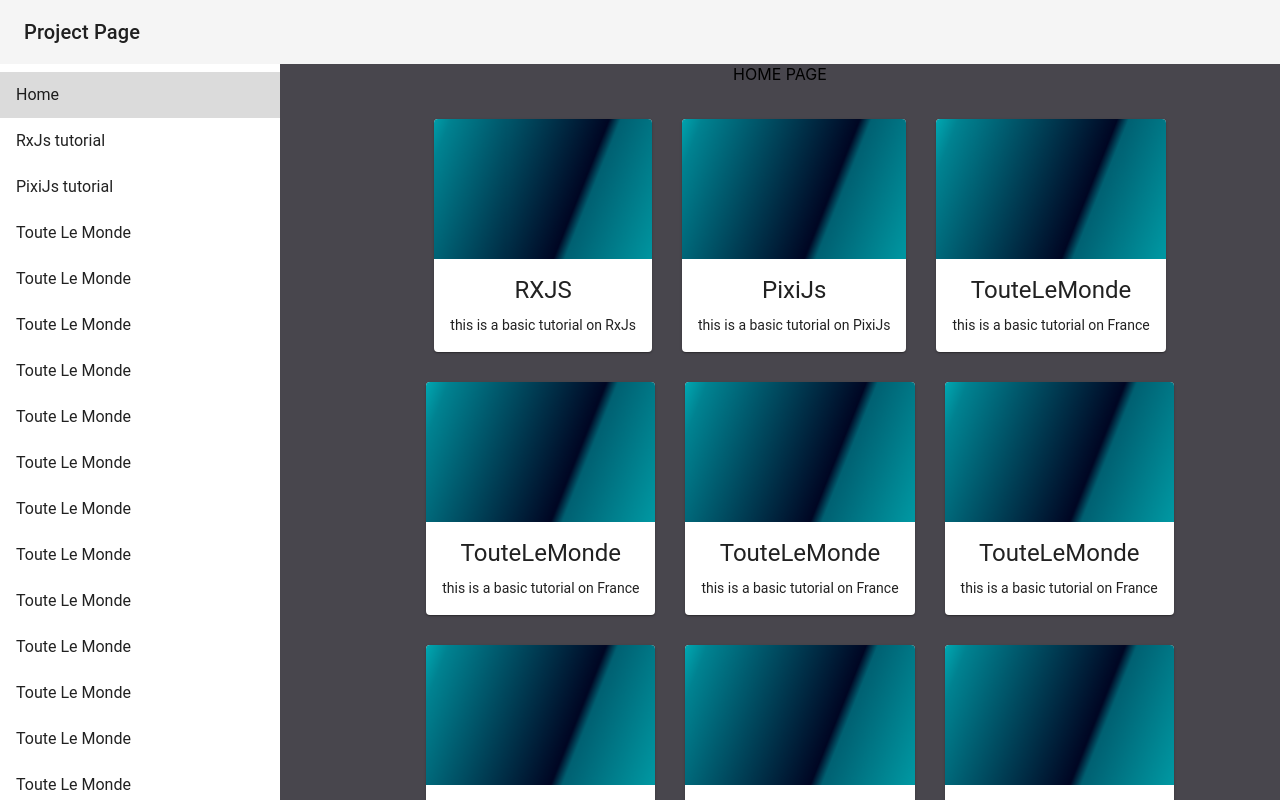
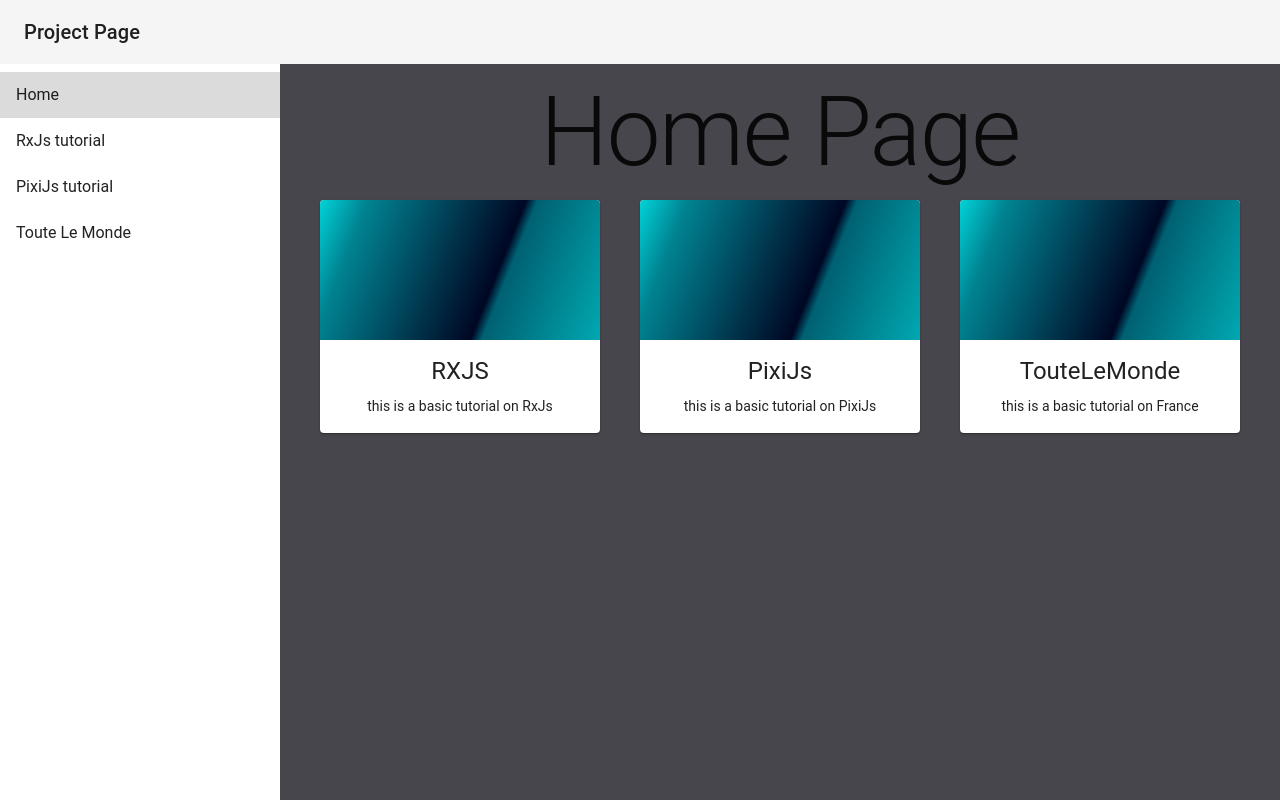
Before and after one commit to bwilson-bw/Project-page, a React (Create React App) app: page / in a window 1280 px wide. Built offline with nearby package versions, Linux system fonts and the light colour scheme.

Commit message:
Sort styling for app layout add routes through configuration

```diff
--- a/src/App.js
+++ b/src/App.js
@@ -3,6 +3,7 @@
 import AppHeader from "./components/AppHeader";
 import AppSidebar from "./components/AppSidebar";
 import Home from "./Home";
+import Projects from "./projects";
 
 import "./App.css";
 
@@ -18,7 +19,7 @@
             <div className="AppContentInnerWrapper">
               <Switch>
                 <Route exact path="/" component={Home} />
-                <Route path="/projects" component={Address} />
+                <Route path="/projects" component={Projects} />
                 <Route path="*" component={NotFound} />
               </Switch>
             </div>
@@ -29,7 +30,6 @@
   }
 }
 
-const Address = () => <div>We are located at 555 Jackson St.</div>;
 const NotFound = () => <div>Page not FOUND 404..........</div>;
 
 export default App;
--- a/src/Home.js
+++ b/src/Home.js
@@ -1,16 +1,20 @@
 import React from "react";
 import ProjectCard from "./components/ProjectCard";
 import projectConfiguration from "./projects/projectConfiguration";
+import Typography from "@material-ui/core/Typography";
+import { withStyles } from "@material-ui/core/styles";
 import "./css/homepage.css";
+
+const styles = theme => ({});
 
 class Home extends React.Component {
   render() {
     return (
       <div className="home-body">
-        HOME PAGE
+        <Typography variant="h1">Home Page</Typography>
         <div className="home-card-body">
-          {projectConfiguration.map(project => (
-            <div className="home-card">
+          {projectConfiguration.map((project, key) => (
+            <div className="home-card" key={key}>
               <ProjectCard {...project} />
             </div>
           ))}
@@ -20,4 +24,4 @@
   }
 }
 
-export default Home;
+export default withStyles(styles)(Home);
--- a/src/components/AppSidebar.js
+++ b/src/components/AppSidebar.js
@@ -4,17 +4,15 @@
 import List from "@material-ui/core/List";
 import ListItem from "@material-ui/core/ListItem";
 import ListItemText from "@material-ui/core/ListItemText";
-import ListSubheader from "@material-ui/core/ListSubheader";
 import { Link } from "react-router-dom";
 import projectConfiguration from "../projects/projectConfiguration";
 
 const styles = theme => ({
   root: {
-    width: "100%",
-    maxWidth: 280,
+    width: "280px",
     backgroundColor: theme.palette.background.paper,
     position: "relative",
-    overflow: "auto",
+    overflow: "scroll",
     height: "100vh"
   },
   linkStyle: {
@@ -47,7 +45,11 @@
             </ListItem>
           </Link>
           {projectConfiguration.map((project, key) => (
-            <Link to={project.routeId} className={classes.linkStyle}>
+            <Link
+              to={`/projects${project.routeId}`}
+              className={classes.linkStyle}
+              key={key}
+            >
               <ListItem
                 button
                 selected={this.state.selectedIndex === key + 1}
--- a/src/components/ProjectCard.js
+++ b/src/components/ProjectCard.js
@@ -11,7 +11,8 @@
 
 const styles = {
   card: {
-    maxWidth: 345
+    minWidth: "250px",
+    width: "100%"
   },
   media: {
     height: 140
@@ -24,7 +25,7 @@
 function ProjectCard(props) {
   const { classes, title, description, id, routeId } = props;
   return (
-    <Link to={routeId} className={classes.linkStyle}>
+    <Link to={`/projects${routeId}`} className={classes.linkStyle}>
       <Card className={classes.card}>
         <CardActionArea>
           <CardMedia
--- a/src/css/homepage.css
+++ b/src/css/homepage.css
@@ -1,14 +1,18 @@
 .home-card-body {
     width: 100%;
-    margin: 20px;
     display: flex;
     flex-direction: row;
     flex-wrap: wrap;
-    flex-flow: center;
     align-items: center;
-    justify-content: center;
+    justify-content: space-evenly;
 }
 
 .home-card {
-    margin: 15px;
+    margin: 20px;
+    flex: 1 1 250px;
 }
+
+.home-body {
+    padding: 20px;
+    margin-bottom: 64px;
+}
--- /dev/null
+++ b/src/projects/index.js
@@ -0,0 +1,15 @@
+import React from "react";
+import { Route } from "react-router-dom";
+import projectConfiguration from "./projectConfiguration";
+
+function Projects({ match }) {
+  return projectConfiguration.map(project => (
+    <Route
+      exact
+      path={`${match.url}${project.routeId}`}
+      component={project.component}
+    />
+  ));
+}
+
+export default Projects;
--- a/src/projects/projectConfiguration.js
+++ b/src/projects/projectConfiguration.js
@@ -1,9 +1,12 @@
+import Rxjs from "./rxjs";
+
 const projectConfiguration = [
   {
     id: "RXJS",
     title: "RxJs tutorial",
     description: "this is a basic tutorial on RxJs",
-    routeId: "/rxjs"
+    routeId: "/rxjs",
+    component: Rxjs
   },
   {
     id: "PixiJs",
@@ -16,168 +19,6 @@
     title: "Toute Le Monde",
     description: "this is a basic tutorial on France",
     routeId: "/toutelemonde"
-  },
-  {
-    id: "TouteLeMonde",
-    title: "Toute Le Monde",
-    description: "this is a basic tutorial on France",
-    routeId: "/toutelemonde"
-  },
-  {
-    id: "TouteLeMonde",
-    title: "Toute Le Monde",
-    description: "this is a basic tutorial on France",
-    routeId: "/toutelemonde"
-  },
-  {
-    id: "TouteLeMonde",
-    title: "Toute Le Monde",
-    description: "this is a basic tutorial on France",
-    routeId: "/toutelemonde"
-  },
-  {
-    id: "TouteLeMonde",
-    title: "Toute Le Monde",
-    description: "this is a basic tutorial on France",
-    routeId: "/toutelemonde"
-  },
-  {
-    id: "TouteLeMonde",
-    title: "Toute Le Monde",
-    description: "this is a basic tutorial on France",
-    routeId: "/toutelemonde"
-  },
-  {
-    id: "TouteLeMonde",
-    title: "Toute Le Monde",
-    description: "this is a basic tutorial on France",
-    routeId: "/toutelemonde"
-  },
-  {
-    id: "TouteLeMonde",
-    title: "Toute Le Monde",
-    description: "this is a basic tutorial on France",
-    routeId: "/toutelemonde"
-  },
-  {
-    id: "TouteLeMonde",
-    title: "Toute Le Monde",
-    description: "this is a basic tutorial on France",
-    routeId: "/toutelemonde"
-  },
-  {
-    id: "TouteLeMonde",
-    title: "Toute Le Monde",
-    description: "this is a basic tutorial on France",
-    routeId: "/toutelemonde"
-  },
-  {
-    id: "TouteLeMonde",
-    title: "Toute Le Monde",
-    description: "this is a basic tutorial on France",
-    routeId: "/toutelemonde"
-  },
-  {
-    id: "TouteLeMonde",
-    title: "Toute Le Monde",
-    description: "this is a basic tutorial on France",
-    routeId: "/toutelemonde"
-  },
-  {
-    id: "TouteLeMonde",
-    title: "Toute Le Monde",
-    description: "this is a basic tutorial on France",
-    routeId: "/toutelemonde"
-  },
-  {
-    id: "TouteLeMonde",
-    title: "Toute Le Monde",
-    description: "this is a basic tutorial on France",
-    routeId: "/toutelemonde"
-  },
-  {
-    id: "TouteLeMonde",
-    title: "Toute Le Monde",
-    description: "this is a basic tutorial on France",
-    routeId: "/toutelemonde"
-  },
-  {
-    id: "TouteLeMonde",
-    title: "Toute Le Monde",
-    description: "this is a basic tutorial on France",
-    routeId: "/toutelemonde"
-  },
-  {
-    id: "TouteLeMonde",
-    title: "Toute Le Monde",
-    description: "this is a basic tutorial on France",
-    routeId: "/toutelemonde"
-  },
-  {
-    id: "TouteLeMonde",
-    title: "Toute Le Monde",
-    description: "this is a basic tutorial on France",
-    routeId: "/toutelemonde"
-  },
-  {
-    id: "TouteLeMonde",
-    title: "Toute Le Monde",
-    description: "this is a basic tutorial on France",
-    routeId: "/toutelemonde"
-  },
-  {
-    id: "TouteLeMonde",
-    title: "Toute Le Monde",
-    description: "this is a basic tutorial on France",
-    routeId: "/toutelemonde"
-  },
-  {
-    id: "TouteLeMonde",
-    title: "Toute Le Monde",
-    description: "this is a basic tutorial on France",
-    routeId: "/toutelemonde"
-  },
-  {
-    id: "TouteLeMonde",
-    title: "Toute Le Monde",
-    description: "this is a basic tutorial on France",
-    routeId: "/toutelemonde"
-  },
-  {
-    id: "TouteLeMonde",
-    title: "Toute Le Monde",
-    description: "this is a basic tutorial on France",
-    routeId: "/toutelemonde"
-  },
-  {
-    id: "TouteLeMonde",
-    title: "Toute Le Monde",
-    description: "this is a basic tutorial on France",
-    routeId: "/toutelemonde"
-  },
-  {
-    id: "TouteLeMonde",
-    title: "Toute Le Monde",
-    description: "this is a basic tutorial on France",
-    routeId: "/toutelemonde"
-  },
-  {
-    id: "TouteLeMonde",
-    title: "Toute Le Monde",
-    description: "this is a basic tutorial on France",
-    routeId: "/toutelemonde"
-  },
-  {
-    id: "TouteLeMonde",
-    title: "Toute Le Monde",
-    description: "this is a basic tutorial on France",
-    routeId: "/toutelemonde"
-  },
-  {
-    id: "TouteLeMonde",
-    title: "Toute Le Monde",
-    description: "this is a basic tutorial on France",
-    routeId: "/toutelemonde"
   }
 ];
 
--- /dev/null
+++ b/src/projects/rxjs.js
@@ -0,0 +1,5 @@
+import React from "react";
+
+const Rxjs = () => <div>This is RXJS</div>;
+
+export default Rxjs;
```
